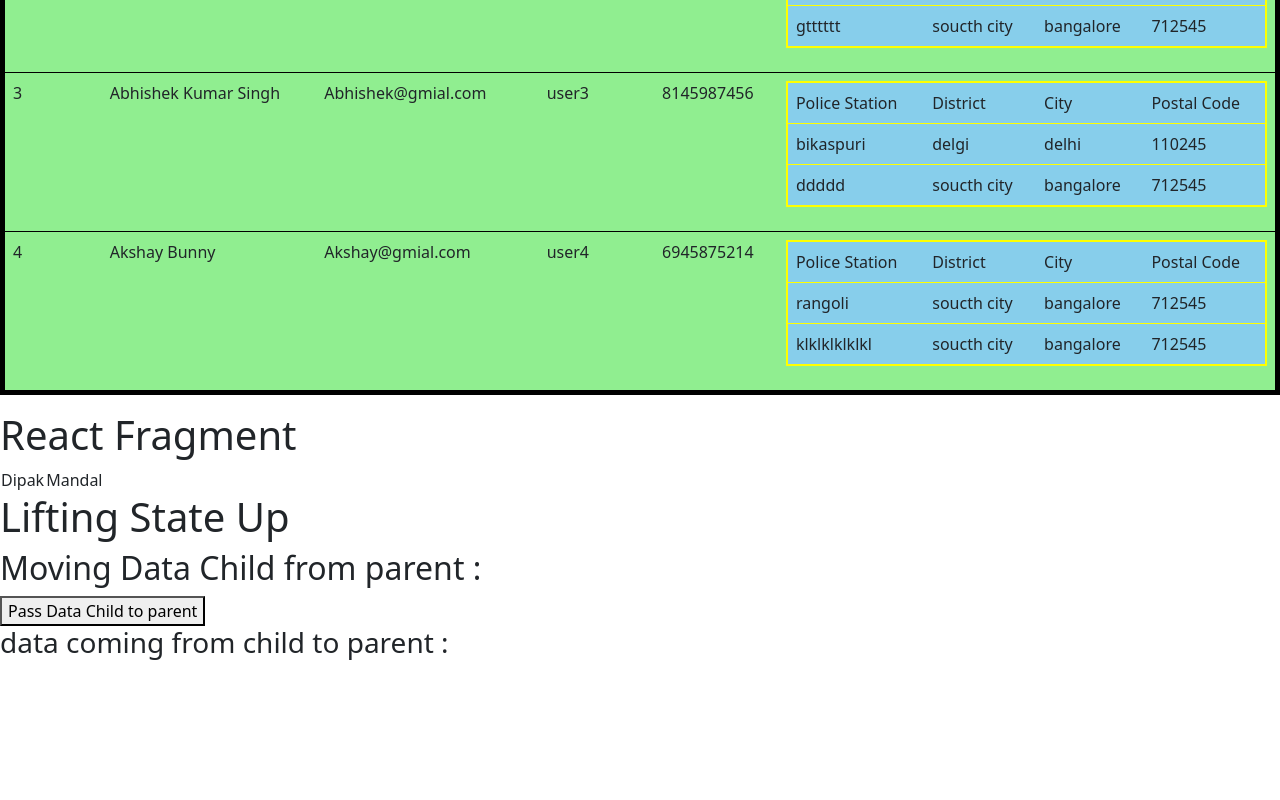
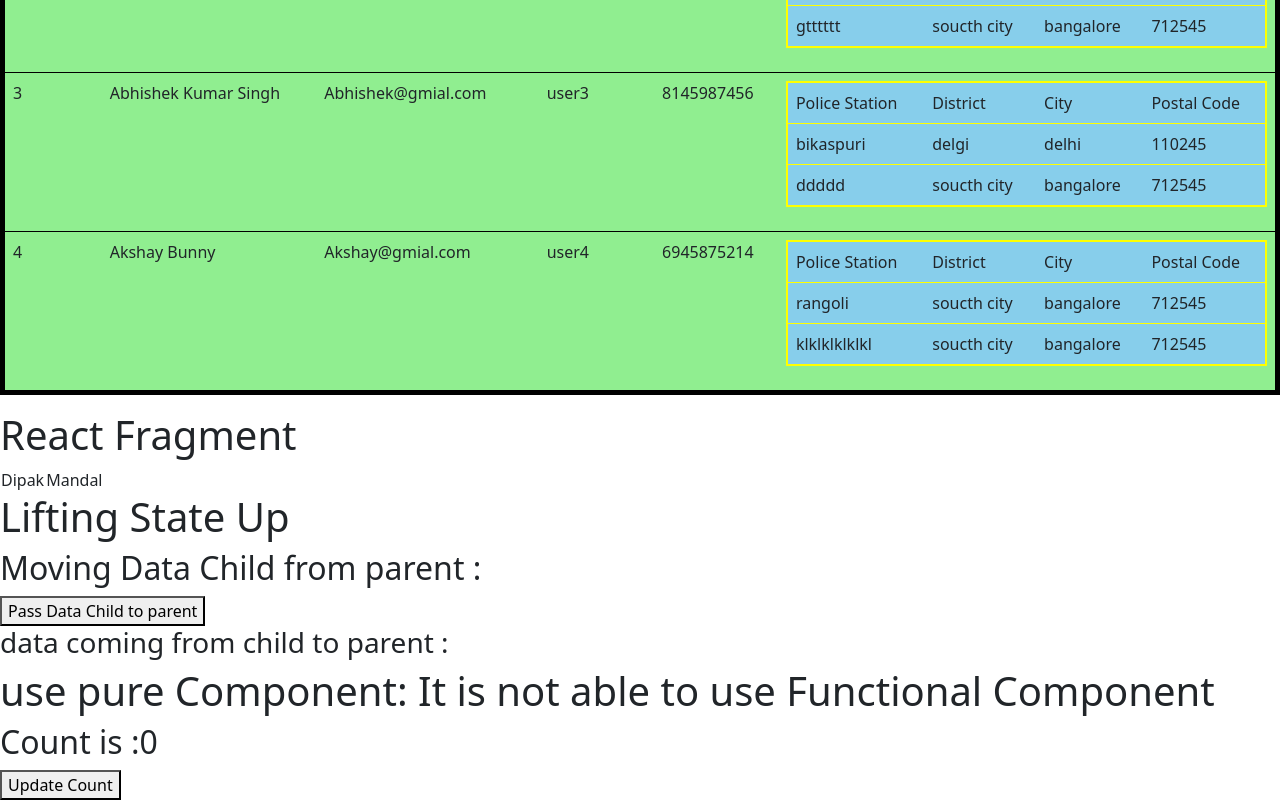
Before and after one commit to dbsmandal/React-Tutorial, a React (Create React App) app in the folder react-tutorial/: page / in a window 1280 px wide. Shown: the part 1633-2433 px from the top of the page. Before the commit the page ends 2300 px from the top, so only its background shows below. Built offline with nearby package versions, Linux system fonts and the light colour scheme.

Commit message:
pure Component

```diff
--- a/react-tutorial/src/App.js
+++ b/react-tutorial/src/App.js
@@ -6,6 +6,7 @@ import TableBoots from './Array/TableBoots';
 import NestedArray from './Array/NestedArray';
 import ReactFragment from './ReactFragment/ReactFragment';
 import Parent from './Lifitng_State_Up/Parent';
+import User1 from './Pure Component/User1';
 function App() {
   return (
   <>
@@ -30,6 +31,9 @@ function App() {
   <div>
   <Parent/>
   </div>
+  <div>
+<User1/>
+  </div>
   </>
   );
 }
--- /dev/null
+++ b/react-tutorial/src/Pure Component/User1.js
@@ -0,0 +1,34 @@
+import React from 'react'
+
+class User1 extends React.PureComponent {
+    constructor()
+    {
+        super()
+        this.state={
+
+          count:0
+
+
+        }
+    }
+//  updatename(){
+// this.setState(this.state.name="dbsmandal")
+// }
+// updatecount(){
+//   this.setState(this.state.count+1)
+// }
+  render(){
+    console.warn("click-rerendering")
+
+    return (
+        <div>
+            <h1> use pure Component: It is not able to use Functional Component</h1>
+                        <h2>Count is :{this.state.count}</h2>
+            <button onClick={()=>this.setState({count:1})}>Update Count</button>
+
+        </div>
+      )
+  }
+}
+
+export default User1
```
